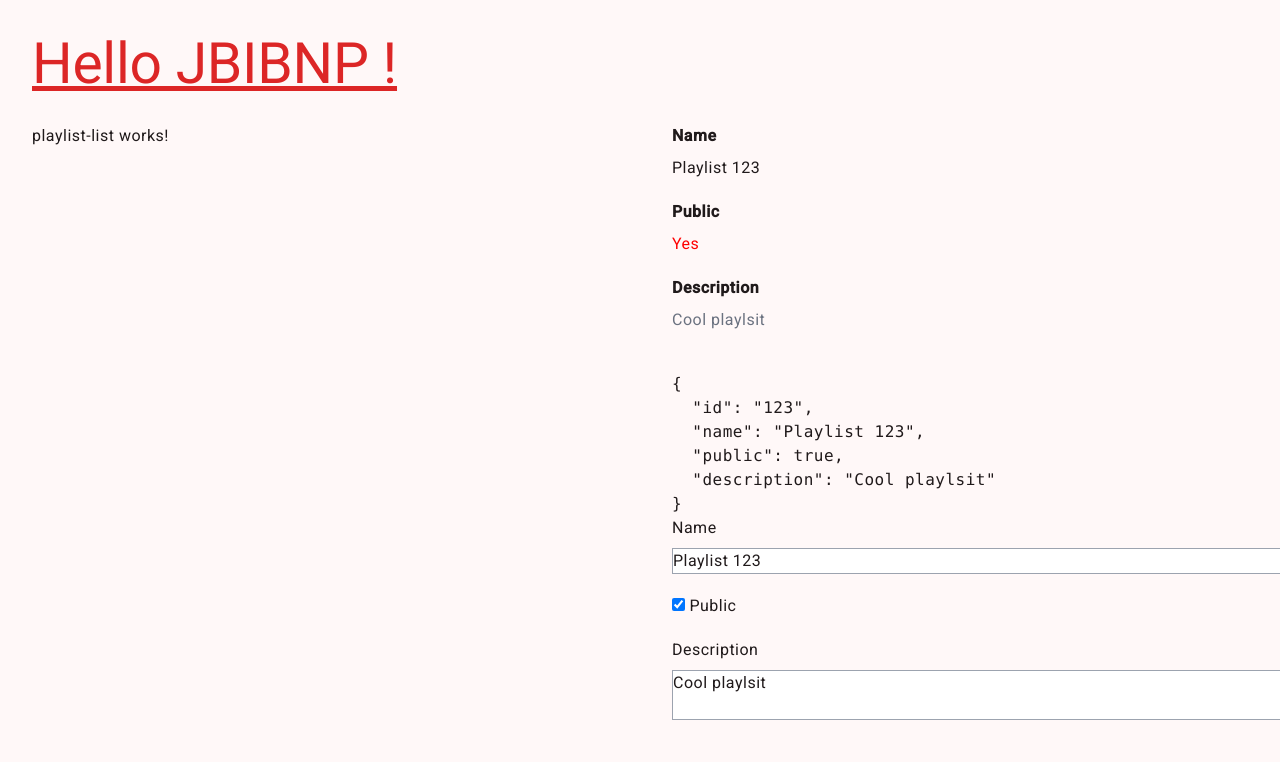
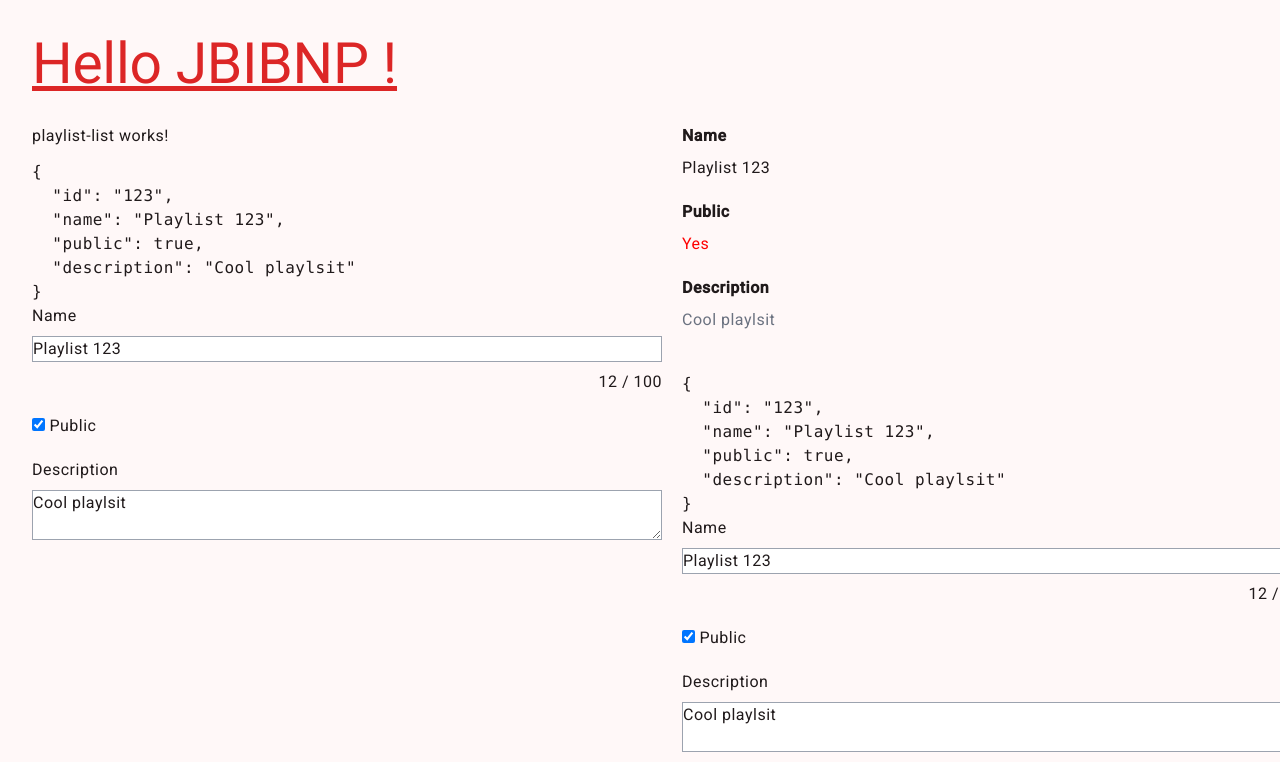
Before and after one commit to ev45ive/jbi-bnp-angular, an Angular app: page /playlists in a window 1280 px wide. Shown: the top 762 px of the page. Built offline with nearby package versions, Linux system fonts and the light colour scheme.

Commit message:
Local references

```diff
--- a/src/app/playlists/components/playlist-editor/playlist-editor.component.html
+++ b/src/app/playlists/components/playlist-editor/playlist-editor.component.html
@@ -11,7 +11,10 @@
       type="text"
       [value]="playlist.name"
       class="border border-solid border-gray-400"
+      #localInputRef
     />
+    <!-- <div class="text-right">{{playlist.name.length}} / 100</div> -->
+    <div class="text-right">{{localInputRef.value.length}} / 100</div>
   </div>
 
   <div class="grid gap-2">
--- a/src/app/playlists/playlists.component.html
+++ b/src/app/playlists/playlists.component.html
@@ -6,9 +6,10 @@
 <!-- < type and enter -->
 
 
-<div class="grid grid-cols-2">
+<div class="grid grid-cols-2 gap-5">
         <div>
             <app-playlist-list/>
+            <app-playlist-editor/>
         </div>
         <div>
             <app-playlist-details/>
```
